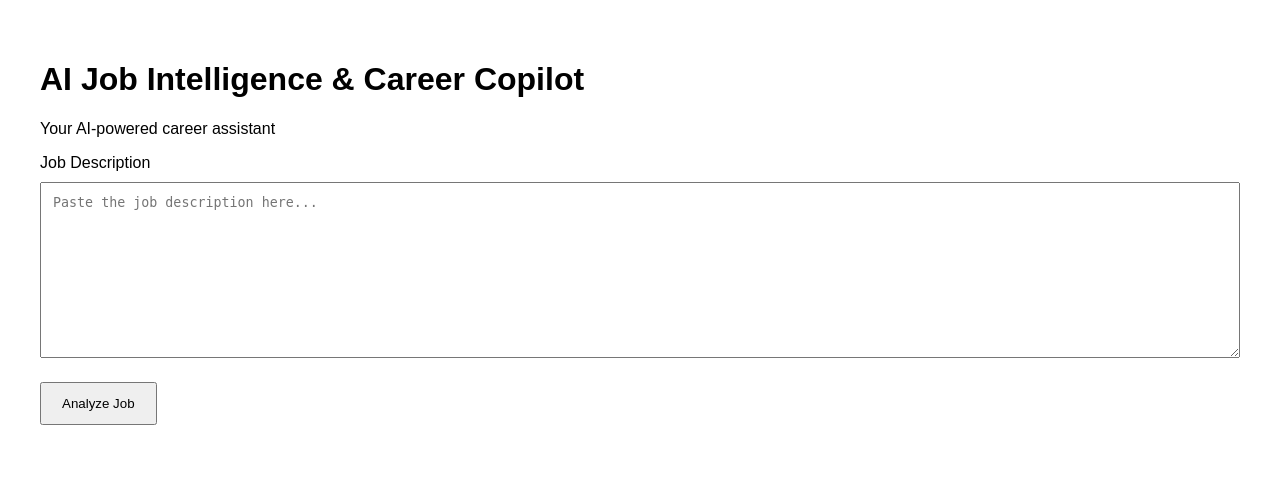
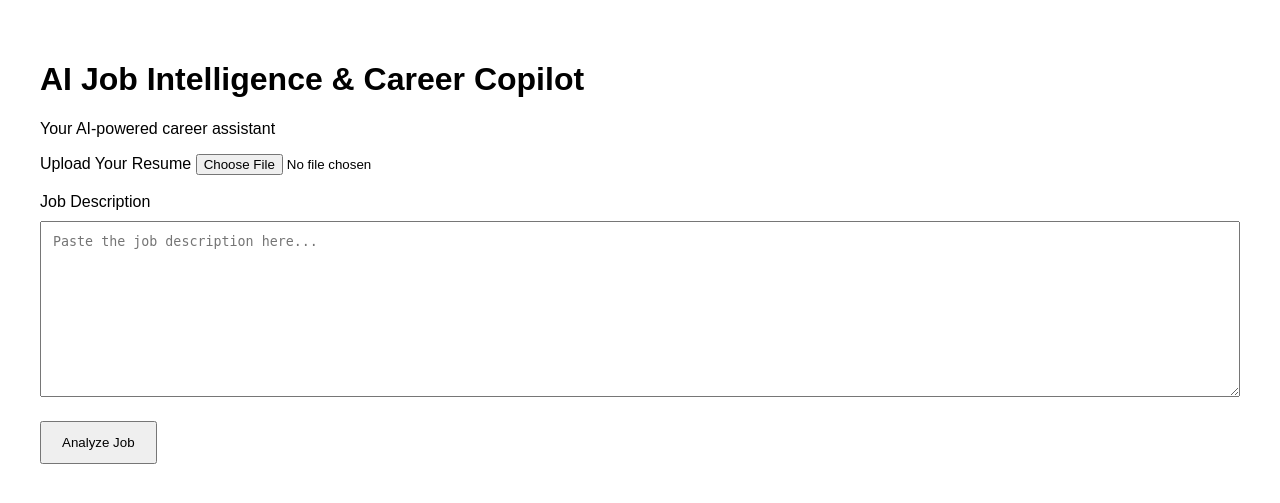
Before and after one commit to pendemmukund/AI-Job-Copilot, a Flask app: page / in a window 1280 px wide. Shown: the top 503 px of the page. Run offline with Flask 3, Linux system fonts and the light colour scheme.

Commit message:
Add resume upload functinality

```diff
--- a/app.py
+++ b/app.py
@@ -7,7 +7,10 @@ app = Flask(__name__)
 def home():
     if request.method == "POST":
         job_description = request.form["job_description"]
+        resume = request.files['resume']
         print(job_description)
+        resume.save("uploads/" + resume.filename)
+        print("Resume saved:", resume.filename)
     return render_template("index.html")
 
 
--- a/templates/index.html
+++ b/templates/index.html
@@ -11,8 +11,13 @@
     <div class="cotainer">
       <h1>AI Job Intelligence & Career Copilot</h1>
       <p>Your AI-powered career assistant</p>
-      <form method="post">
-        <label for="job_description">Job Description</label>
+      <form method="post" enctype="multipart/form-data">
+        <label for="resume">Upload Your Resume</label>
+        <input type="file" id="resume" name="resume" accept=".pdf" />
+
+        <br /><br />
+
+        <label for="job_description"> Job Description </label>
 
         <textarea
           id="job_description"
```
